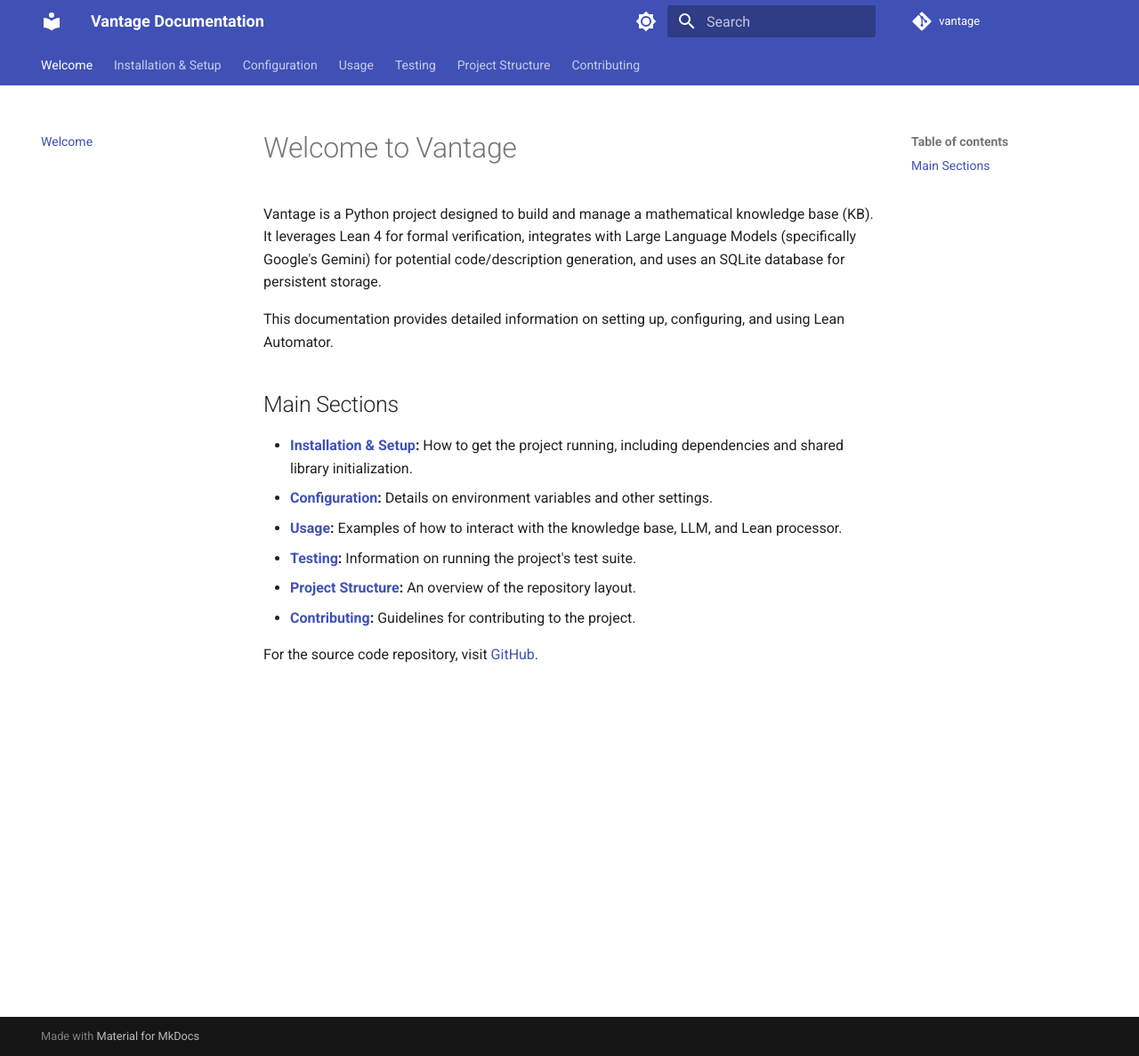
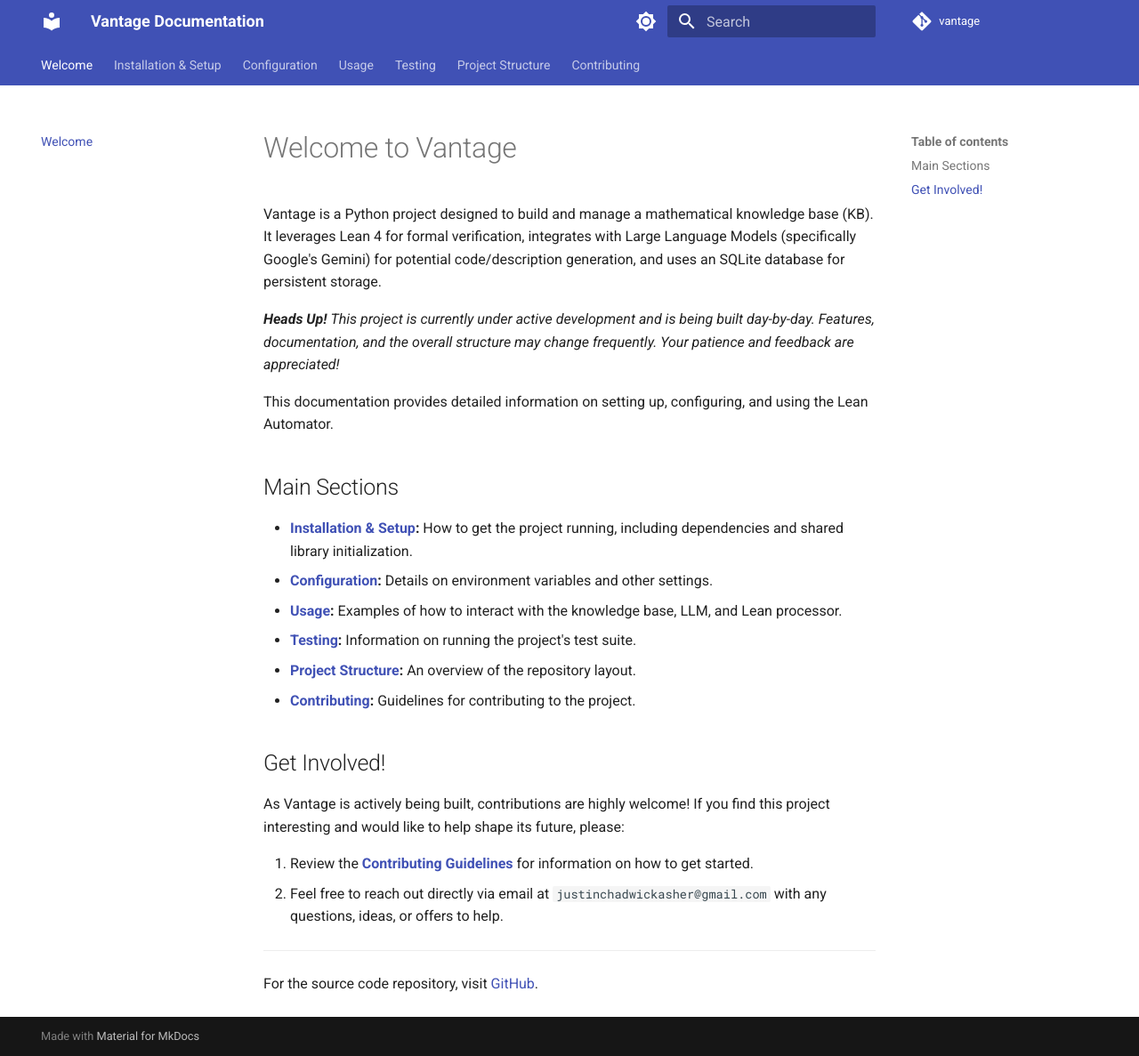
Before and after one commit to justincasher/vantage, an MkDocs documentation site: the page built from docs/index.md, in a window 1280 px wide and 1187 px high. Shown: the whole window at 89% size. Built offline with MkDocs 1.6.1 and Material for MkDocs 9.7.7, drawn with Linux system fonts in a browser that asks for light colours; comment, search, counter and statistics services are not loaded.

Commit message:
docs(README): Refine Contributing section text
Updates the wording in the main README's Contributing section to be more welcoming and informative. Aligns the text style with docs/index.md and clearly directs potential contributors to the guide or email contact.

```diff
--- a/docs/index.md
+++ b/docs/index.md
@@ -2,7 +2,9 @@
 
 Vantage is a Python project designed to build and manage a mathematical knowledge base (KB). It leverages Lean 4 for formal verification, integrates with Large Language Models (specifically Google's Gemini) for potential code/description generation, and uses an SQLite database for persistent storage.
 
-This documentation provides detailed information on setting up, configuring, and using Lean Automator.
+***Heads Up!*** *This project is currently under active development and is being built day-by-day. Features, documentation, and the overall structure may change frequently. Your patience and feedback are appreciated!*
+
+This documentation provides detailed information on setting up, configuring, and using the Lean Automator.
 
 ## Main Sections
 
@@ -13,4 +15,13 @@
 * **[Project Structure](project_structure.md):** An overview of the repository layout.
 * **[Contributing](contributing.md):** Guidelines for contributing to the project.
 
+## Get Involved!
+
+As Vantage is actively being built, contributions are highly welcome! If you find this project interesting and would like to help shape its future, please:
+
+1.  Review the **[Contributing Guidelines](contributing.md)** for information on how to get started.
+2.  Feel free to reach out directly via email at `justinchadwickasher@gmail.com` with any questions, ideas, or offers to help.
+
+---
+
 For the source code repository, visit [GitHub](https://github.com/justincasher/vantage).
```
Also changed, not shown: README.md (+1 -1 lines), 1 other file.
